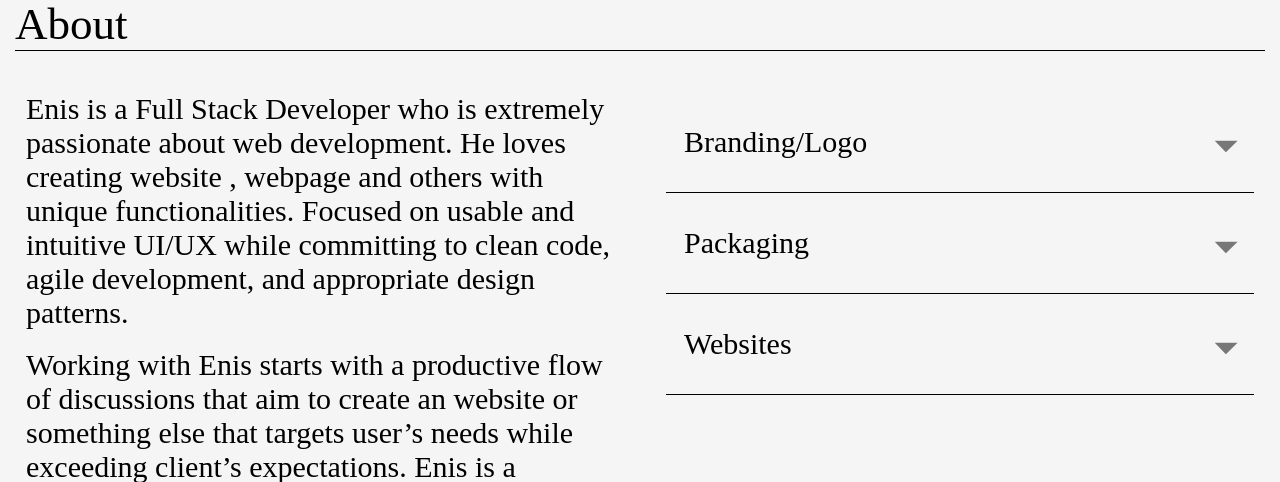
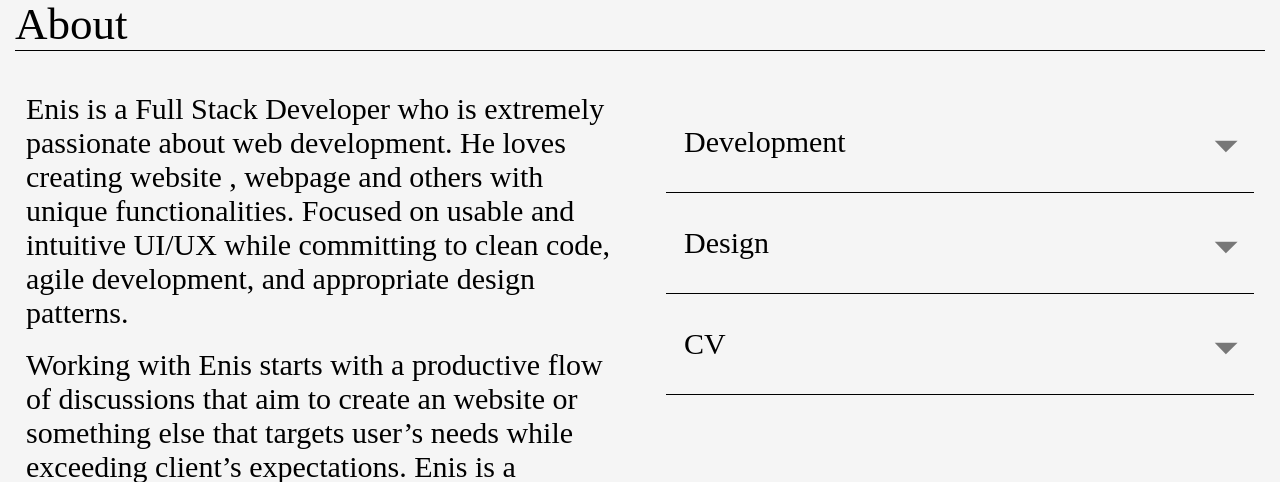
Before and after one commit to enisgjini/EGJ-Portfolio, a PHP site: page / in a window 1280 px wide. Shown: the part 1111-1593 px from the top of the page. Run offline with PHP 8.4, Linux system fonts and the light colour scheme; some libraries are stand-ins or nearby versions; some web fonts are replaced.

Commit message:
Adding CV

```diff
--- a/index.php
+++ b/index.php
@@ -9,8 +9,7 @@
     <meta name="description" content="Enis Gjini,StarLabs,Intern,Kosovo">
 
     <!-- Simple line icons CDN -->
-    <link rel="stylesheet"
-        href="https://cdnjs.cloudflare.com/ajax/libs/simple-line-icons/2.4.1/css/simple-line-icons.css" />
+    <link rel="stylesheet" href="https://cdnjs.cloudflare.com/ajax/libs/simple-line-icons/2.4.1/css/simple-line-icons.css" />
 
     <!-- Font Awesome CDN -->
     <script src="https://kit.fontawesome.com/a1927a49ea.js" crossorigin="anonymous"></script>
@@ -69,25 +68,30 @@
                     </p>
                 </div>
                 <div class="column-1 box">
-                    <button class="accordion">Branding/Logo</button>
+                    <button class="accordion">Development</button>
                     <div class="panel">
-                        <p>Lorem ipsum dolor sit amet, consectetur adipisicing elit, sed do eiusmod tempor incididunt ut
-                            labore et dolore magna aliqua. Ut enim ad minim veniam, quis nostrud exercitation ullamco
-                            laboris nisi ut aliquip ex ea commodo consequat.</p>
+                        <p class="
+                        accordion-text">Enis has developed design skills that are employed to offer a pleasurable user
+                            experience
+                            inside their app journey. This is done by creating clean user interfaces and stunning
+                            animations based on the app's nature. Enis always makes sure that the delivered code is
+                            clean, scalable, and tested. He has implemented various website's and web-app's for his
+                            clients.</p>
                     </div>
 
-                    <button class="accordion">Packaging</button>
+                    <button class="accordion">Design</button>
                     <div class="panel">
-                        <p>Lorem ipsum dolor sit amet, consectetur adipisicing elit, sed do eiusmod tempor incididunt ut
-                            labore et dolore magna aliqua. Ut enim ad minim veniam, quis nostrud exercitation ullamco
-                            laboris nisi ut aliquip ex ea commodo consequat.</p>
+                        <p class="
+                        accordion-text">Enis also has a very sharp eye in designing web pages, web applications and
+                            software.
+                            He has achieved this thanks to courses and consistency, using the so-called tools: Figma,
+                            Adobe XD, etc.</p>
                     </div>
 
-                    <button class="accordion">Websites</button>
+                    <button class="accordion">CV</button>
                     <div class="panel">
-                        <p>Lorem ipsum dolor sit amet, consectetur adipisicing elit, sed do eiusmod tempor incididunt ut
-                            labore et dolore magna aliqua. Ut enim ad minim veniam, quis nostrud exercitation ullamco
-                            laboris nisi ut aliquip ex ea commodo consequat.</p>
+                        <a href="#" onclick="window.open('assets/Enis Gjini - CV.pdf', '_blank', 'fullscreen=yes'); return false;"><button class="code-of-project">View CV</button> </a>
+
                     </div>
                 </div>
             </div>
@@ -107,8 +111,7 @@
                         media various social media (facebook,instagram,etc.) </p>
                     <a href="https://trofta.netlify.app/index.html" target="_blank"><button class="demo-of-project">See
                             live</button></a>
-                    <a href="https://github.com/enisgjini/trofta-website" target="_blank"> <button
-                            class="code-of-project">Source code</button></a>
+                    <a href="https://github.com/enisgjini/trofta-website" target="_blank"> <button class="code-of-project">Source code</button></a>
                 </div>
                 <div class="column-1 box">
                     <img src="assets/trofta.webp" alt="Trofta" width="100%" height="100%" loading="lazy">
@@ -125,12 +128,10 @@
                         readable as well as more communicative with the person looking at the menu. </p>
                     <a href="http://enisgj-11.epizy.com/?i=1" target="_blank"><button class="demo-of-project">See
                             live</button></a>
-                    <a href="https://github.com/enisgjini/pizzeria-al-vesuvio" target="_blank"> <button
-                            class="code-of-project">Source code</button></a>
+                    <a href="https://github.com/enisgjini/pizzeria-al-vesuvio" target="_blank"> <button class="code-of-project">Source code</button></a>
                 </div>
                 <div class="column-1 box">
-                    <img src="assets/al-vesuvio.webp" alt="Pizzeria Al Vesuvio" width="100%" height="100%"
-                        loading="lazy">
+                    <img src="assets/al-vesuvio.webp" alt="Pizzeria Al Vesuvio" width="100%" height="100%" loading="lazy">
                 </div>
             </div>
             <div class="row" id="project-HIB">
@@ -144,8 +145,7 @@
                         of the restaurants managed by this company and below is the explanation.</p>
                     <a href="http://enisgj-10.epizy.com/?i=1" target="_blank"><button class="demo-of-project">See
                             live</button></a>
-                    <a href="https://github.com/enisgjini/hibpetrol-web-application" target="_blank"> <button
-                            class="code-of-project">Source code</button></a>
+                    <a href="https://github.com/enisgjini/hibpetrol-web-application" target="_blank"> <button class="code-of-project">Source code</button></a>
                 </div>
                 <div class="column-1 box">
                     <img src="assets/hib.webp" alt="HIB" width="100%" height="100%" loading="lazy">
@@ -160,10 +160,8 @@
                     <p class="project-info">Taxi Website Content is a vital component of effective Taxi Website Design.
                         While content includes graphics, photo galleries and images, what Search Engines such as Google
                         and Yahoo are especially fond of is a website that is rich in text.</p>
-                    <a href="https://taxizentrale-sursee.netlify.app/" target="_blank"><button
-                            class="demo-of-project">See live</button></a>
-                    <a href="https://github.com/enisgjini/taxizentrale-sursee" target="_blank"> <button
-                            class="code-of-project">Source code</button></a>
+                    <a href="https://taxizentrale-sursee.netlify.app/" target="_blank"><button class="demo-of-project">See live</button></a>
+                    <a href="https://github.com/enisgjini/taxizentrale-sursee" target="_blank"> <button class="code-of-project">Source code</button></a>
                 </div>
                 <div class="column-1 box">
                     <img src="assets/taxi.webp" alt="Sursee" width="100%" height="100%" loading="lazy">
@@ -180,9 +178,7 @@
                         the same weight and weight person. The formula is BMI = kg / m2 where kg is the weight of a
                         person in kilograms and m2 is his weight in meters squared. A BMI of 25.0 or more is overweight,
                         while the healthy range is from 18.5 to 24.9. </p>
-                    <a href="https://github.com/enisgjini/bmi/releases/download/v1.0.0/app-release.apk"
-                        target="_blank"><button class="demo-of-project">Download <img
-                                src="https://img.icons8.com/fluency/25/000000/android-os.png" /></button></a>
+                    <a href="https://github.com/enisgjini/bmi/releases/download/v1.0.0/app-release.apk" target="_blank"><button class="demo-of-project">Download <img src="https://img.icons8.com/fluency/25/000000/android-os.png" /></button></a>
                     <a href="https://github.com/enisgjini/bmi" target="_blank"> <button class="code-of-project">Source
                             code</button></a>
                 </div>
@@ -211,11 +207,10 @@
                     <form id="contact-form" action="" method="post">
                         <p class="input-label">Subject</p>
                         <input type="text" name="subject" id="input-subject" value="">
-                        <p class="input-label">Message </p><textarea name="message" id="textarea-message"
-                            value=""> </textarea>
+                        <p class="input-label">Message </p><textarea name="message" id="textarea-message" value=""> </textarea>
                         <br>
                         <button type="submit" class="slide" name="send">
-                            <div>Submit</div>
+                            <div id="send-message">Send</div>
                             <i class="icon-arrow-right"></i>
                         </button>
                     </form>
--- a/style.css
+++ b/style.css
@@ -180,10 +180,17 @@ main {
     background-color: white;
     max-height: 0;
     overflow: hidden;
-    transition: max-height 0.0.8s ease-out;
+    transition: max-height 0.3s ease-out;
 }
 
 
+
+#send-message {
+    font-family: 'Neue Haas Grotesk Display Pro';
+    font-style: normal;
+    font-weight: 400;
+    font-size: 24px;
+}
 
 #home {
     margin-bottom: 150px;
@@ -299,6 +306,16 @@ main {
     border-radius: 3px;
     cursor: pointer;
     box-shadow: 10px 7px #888888;
+}
+
+.accordion-text {
+    font-family: 'Neue Haas Grotesk Display Pro';
+    font-style: normal;
+    font-weight: 400;
+    font-size: 18px;
+    line-height: 34px;
+
+    color: #000000;
 }
 
 .demo-of-project {
@@ -555,14 +572,14 @@ main {
 
     .nav>.nav-btn>label:hover,
     .nav #nav-check:checked~.nav-btn>label {
-        background-color: rgba(0, 0, 0, 0.3);
+        background-color: ;
     }
 
     .nav>.nav-btn>label>span {
         display: block;
         width: 25px;
-        height: 10px;
-        border-top: 2px solid #eee;
+        height: 15px;
+        border-top: 1px solid #000000;
     }
 
     .nav>.nav-links {
@@ -575,20 +592,24 @@ main {
         overflow-y: hidden;
         top: 50px;
         left: 0px;
+        color: white;
     }
 
     .nav>.nav-links>a {
         display: block;
         width: 100%;
+        color: white;
     }
 
     .nav>#nav-check:not(:checked)~.nav-links {
         height: 0px;
+        color: white;
     }
 
     .nav>#nav-check:checked~.nav-links {
         height: calc(100vh - 50px);
         overflow-y: auto;
+        color: white;
     }
 
     .column {
```
Also changed, not shown: 1 other file.
